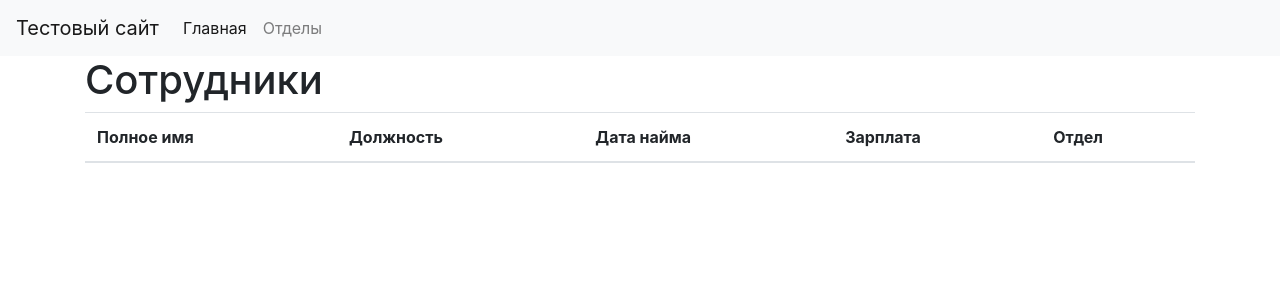
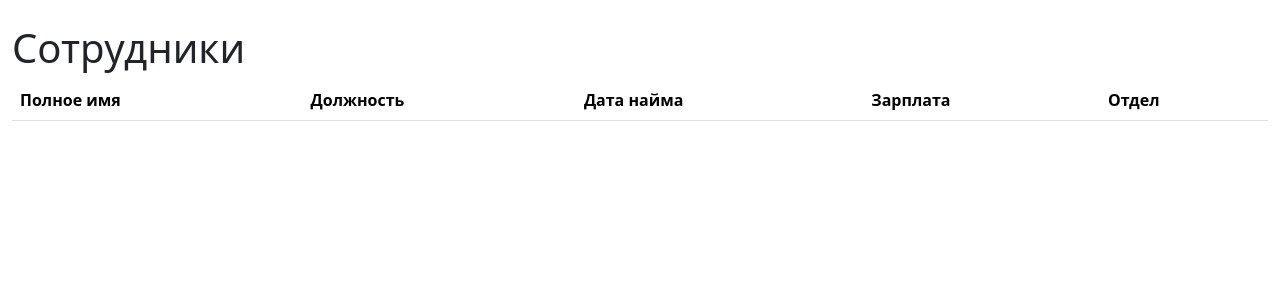
Before and after one commit to Lettrt/simple_test_case, a Django app: template templates/employee_list.html in a window 1280 px wide. Shown: the top 300 px of the page. Run offline with Django 3.2, Linux system fonts and the light colour scheme; the template is opened without the code that fills it, so the values that code supplies are empty; parts of the project's set-up code (start-up, migrations or seed data) failed here and were passed over; some libraries are stand-ins or nearby versions.

Commit message:
completed templates

```diff
--- a/apps/departments/views.py
+++ b/apps/departments/views.py
@@ -6,5 +6,5 @@ def department_list(request):
     '''
     Используется prefetch_related для предварительной загрузки дочерних отделов
     '''
-    departments = Department.objects.filter(parent__isnull=True).prefetch_related('children')
+    departments = Department.objects.filter(parent__isnull=True).prefetch_related('children', 'employees')
     return render(request, 'department_list.html', {'departments': departments})
--- a/apps/employees/views.py
+++ b/apps/employees/views.py
@@ -4,4 +4,4 @@ from .models import Employee
 
 def employee_list(request):
     employees = Employee.objects.all().select_related('department')
-    return render(request, 'employee_list', {'employees': employees})
+    return render(request, 'employee_list.html', {'employees': employees})
--- a/core/urls.py
+++ b/core/urls.py
@@ -3,6 +3,5 @@ from django.urls import path, include
 
 urlpatterns = [
     path('admin/', admin.site.urls),
-    path('departments/', include('apps.departments.urls')),
-    path('employees/', include('apps.employees.urls')),
+    path('', include('apps.departments.urls')),
 ]
--- a/templates/base.html
+++ b/templates/base.html
@@ -3,30 +3,27 @@
 <head>
     <meta charset="UTF-8">
     <title>{% block title %}Тестовое задание by Alex{%endblock%}</title>
-    <link rel="stylesheet" href="https://stackpath.bootstrapcdn.com/bootstrap/4.3.1/css/bootstrap.min.css">
+        <link href="https://cdn.jsdelivr.net/npm/bootstrap@5.3.3/dist/css/bootstrap.min.css"
+              rel="stylesheet" integrity="sha384-QWTKZyjpPEjISv5WaRU9OFeRpok6YctnYmDr5pNlyT2bRjXh0JMhjY6hW+ALEwIH"
+              crossorigin="anonymous">
+    <style>
+        .no-border {
+            border: none;
+        }
+        .list-group-item .collapse .list-group-item {
+            border-left: none;
+        }
+    </style>
 </head>
 <body>
-<nav class="navbar navbar-expand-lg navbar-light bg-light">
-        <a class="navbar-brand" href="/">Тестовый сайт</a>
-        <button class="navbar-toggler" type="button" data-toggle="collapse" data-target="#navbarNav" aria-controls="navbarNav" aria-expanded="false" aria-label="Toggle navigation">
-            <span class="navbar-toggler-icon"></span>
-        </button>
-        <div class="collapse navbar-collapse" id="navbarNav">
-            <ul class="navbar-nav">
-                <li class="nav-item active">
-                    <a class="nav-link" href="/">Главная</a>
-                </li>
-                <li class="nav-item">
-                    <a class="nav-link" href="/departments/">Отделы</a>
-                </li>
-            </ul>
-        </div>
-    </nav>
-    <div class="container mt-r">
+    <div class="container-fluid mt-4">
         {% block content %}{% endblock %}
     </div>
-    <script src="https://code.jquery.com/jquery-3.4.1.slim.min.js"></script>
-    <script src="https://cdn.jsdelivr.net/npm/@popperjs/core@2.9.2/dist/umd/popper.min.js"></script>
-    <script src="https://stackpath.bootstrapcdn.com/bootstrap/4.3.1/js/bootstrap.min.js"></script>
+    <script src="https://cdn.jsdelivr.net/npm/@popperjs/core@2.11.8/dist/umd/popper.min.js"
+            integrity="sha384-I7E8VVD/ismYTF4hNIPjVp/Zjvgyol6VFvRkX/vR+Vc4jQkC+hVqc2pM8ODewa9r"
+            crossorigin="anonymous"></script>
+    <script src="https://cdn.jsdelivr.net/npm/bootstrap@5.3.3/dist/js/bootstrap.min.js"
+            integrity="sha384-0pUGZvbkm6XF6gxjEnlmuGrJXVbNuzT9qBBavbLwCsOGabYfZo0T0to5eqruptLy"
+            crossorigin="anonymous"></script>
 </body>
 </html>
```
Also changed, not shown: apps/departments/admin.py (+6 -2 lines), apps/employees/admin.py (+6 -2 lines), templates/department_item.html (added, +22 -0 lines), templates/department_list.html (+1 -12 lines).
